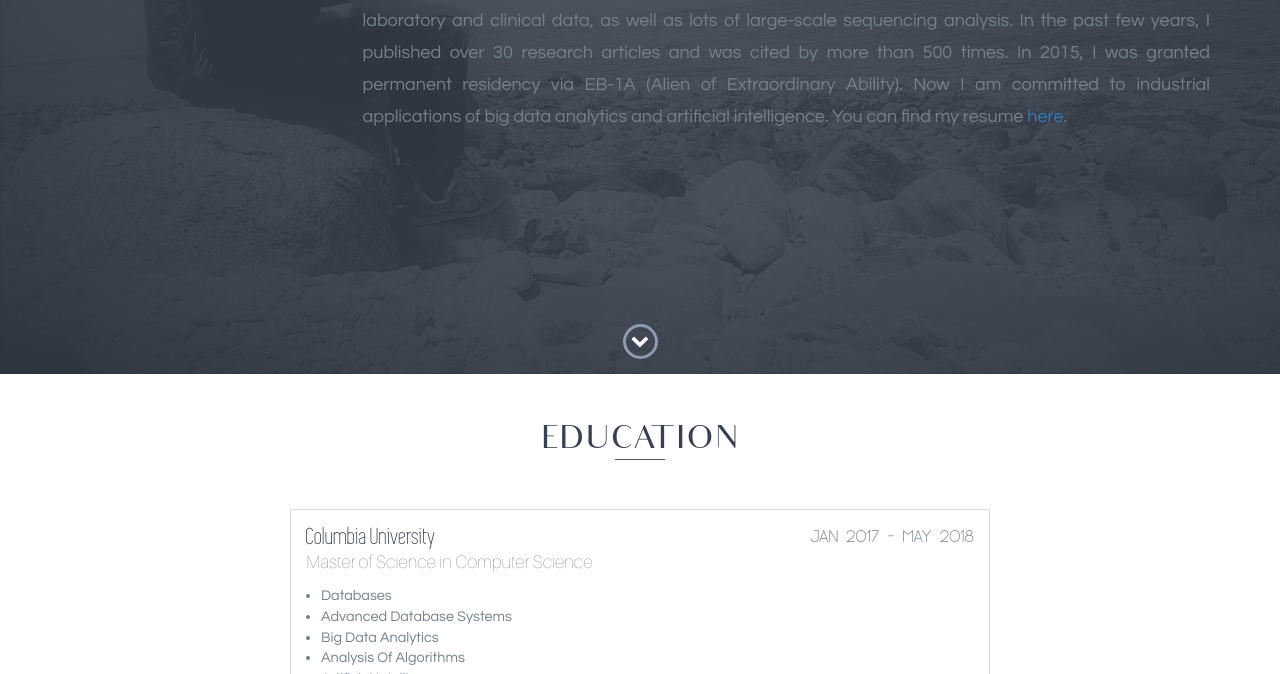
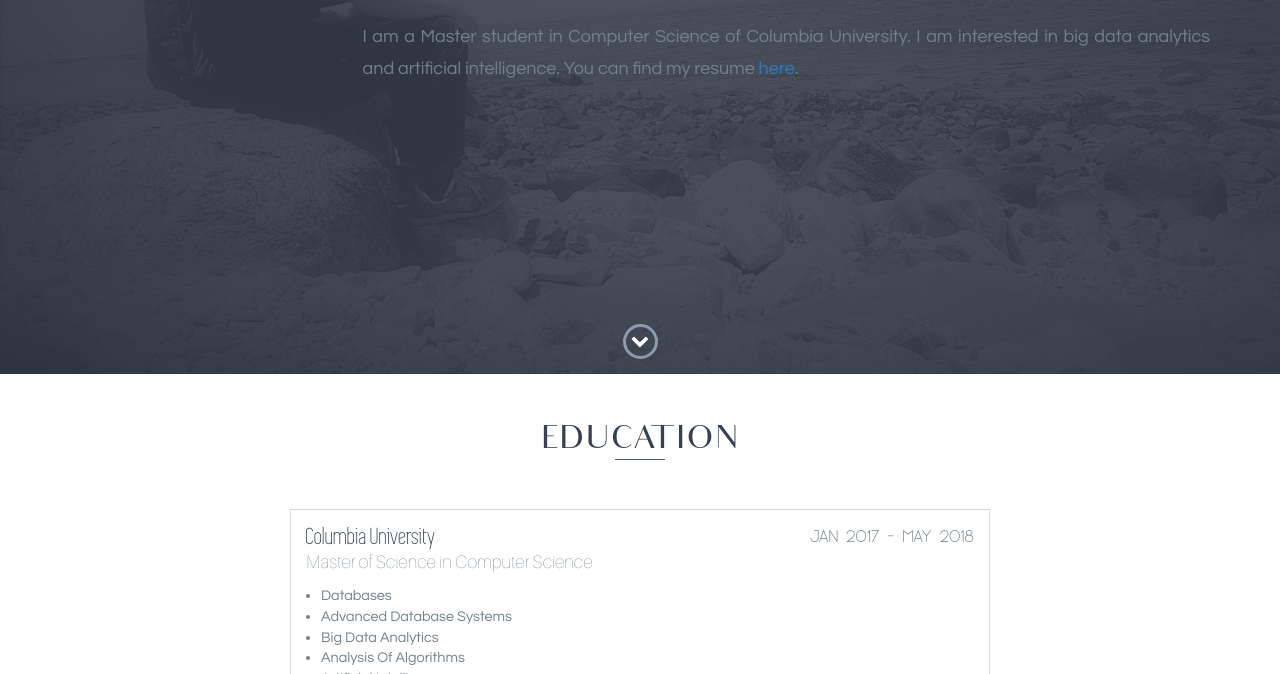
Before and after one commit to vibrioh/hu-jun.com, a website with bundled scripts: page index.html in a window 1280 px wide. Shown: the part 426-1100 px from the top of the page. Built offline with nearby package versions, Linux system fonts and the light colour scheme; a web font is replaced by a local one.

Commit message:
update resume

```diff
--- a/index.html
+++ b/index.html
@@ -97,12 +97,7 @@
                     </div>
                     <div class="col-md-9">
                         <p>
-                            I am a Master student in Computer Science of Columbia University. I have processed huge
-                            amount of laboratory and clinical data, as well as lots of large-scale
-                            sequencing analysis. In the past few years, I published over 30 research articles and was
-                            cited by more than 500 times. In 2015, I was granted permanent residency via EB-1A (Alien of
-                            Extraordinary
-                            Ability). Now I am committed to industrial applications of big data analytics and
+                            I am a Master student in Computer Science of Columbia University. I am interested in big data analytics and
                             artificial intelligence. You can find my resume <a href="junhu_resume.pdf" target="_blank">here</a>.
                         </p>
                     </div>
```
Also changed, not shown: 1 other file.
